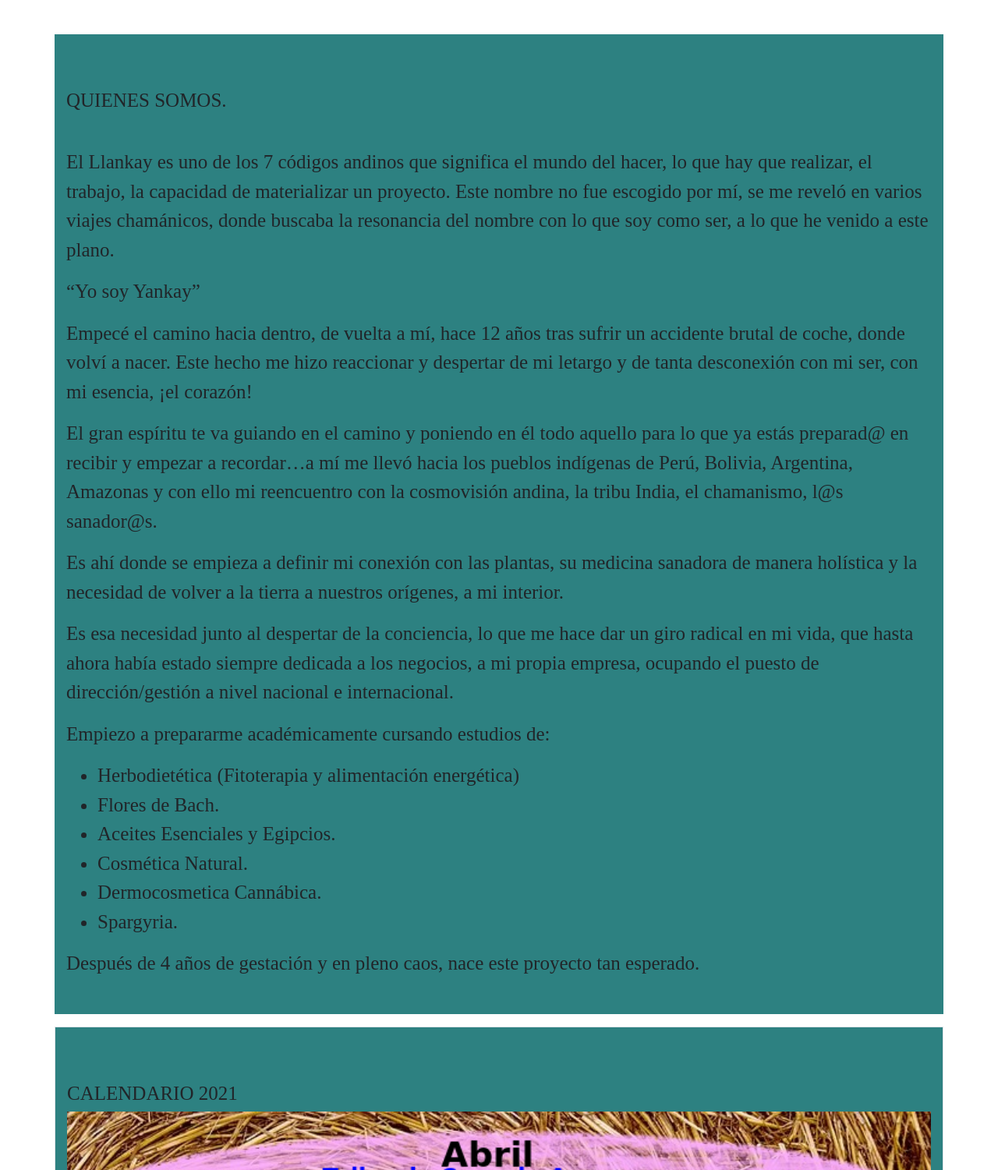
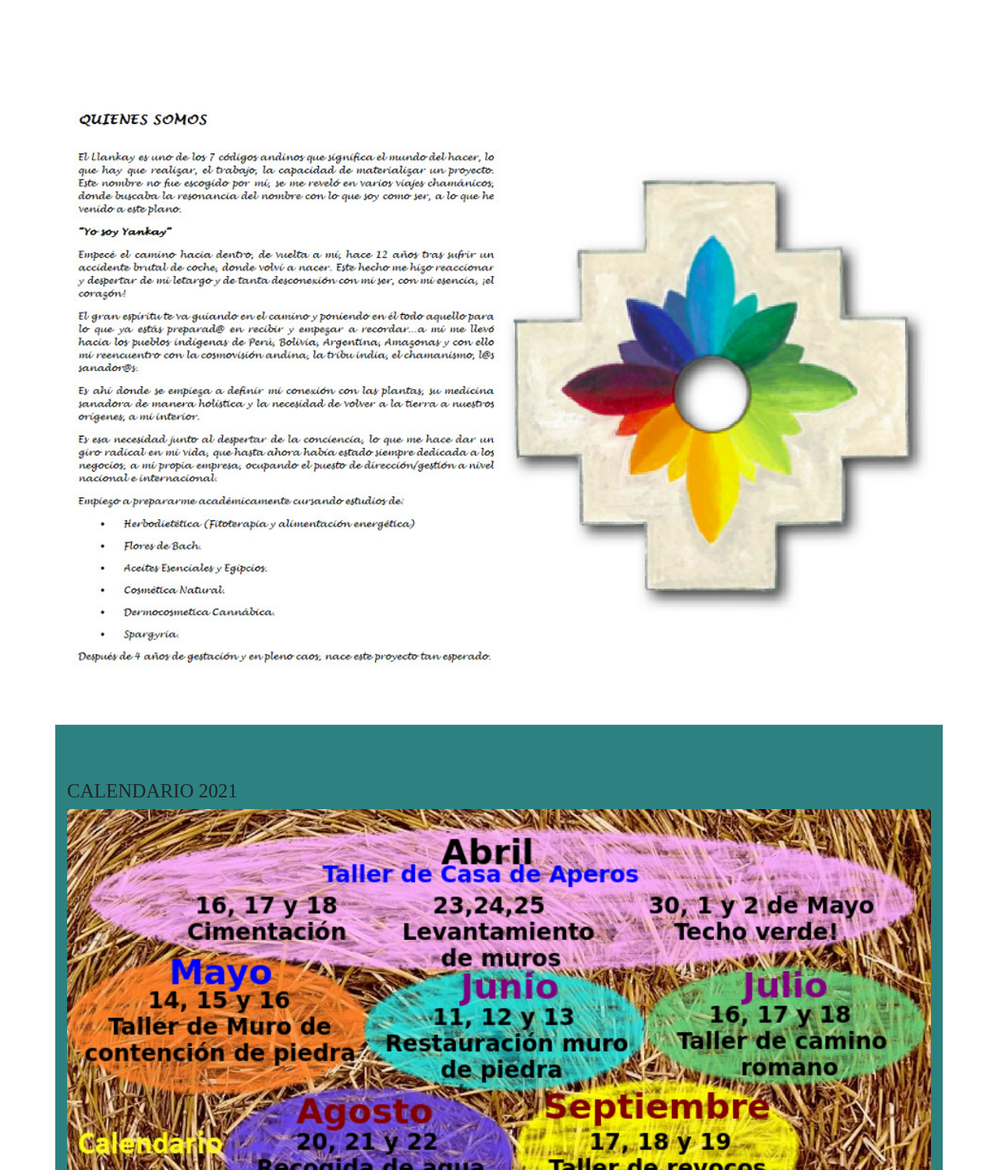
Before and after one commit to fincalapilongadeyankay/web, a plain HTML site: page index.html in a window 1280 px wide. Shown: the part 2070-3571 px from the top of the page at 78% size. Drawn offline with nearby package versions, Linux system fonts and the light colour scheme; a web font is replaced by a local one.

Commit message:
Update index.html

```diff
--- a/index.html
+++ b/index.html
@@ -83,28 +83,11 @@
 		<br><br>
 		<div id="accordion">
 			<div id="inicio" class="container prueba my-3">
-				<img src="img/inicio.jpg"  width="100%" height="100%" class="d-inline-block align-top" alt="">
+				<img src="img/inicio.jpg"  width="100%" height="100%" class="d-inline-block align-top" alt="Inicio">
 			</div>
 			<!-- Aqui empieza quienes somos-->
-			<div id="quienesomos" class="container-sm prueba my-3" style="background-color: #2d8181;">
-				<h1>QUIENES SOMOS.</h1>
-				<br>
-				<p>El Llankay es uno de los 7 códigos andinos que significa el mundo del hacer, lo que hay que realizar, el trabajo, la capacidad de materializar un proyecto. Este nombre no fue escogido por mí, se me reveló en varios viajes chamánicos, donde buscaba la resonancia del nombre con lo que soy como ser, a lo que he venido a este plano.</p>
-				<p>“Yo soy Yankay”</p>
-				<p>Empecé el camino hacia dentro, de vuelta a mí, hace 12 años tras sufrir un accidente brutal de coche, donde volví a nacer. Este hecho me hizo reaccionar y despertar de mi letargo y de tanta desconexión con mi ser, con mi esencia, ¡el corazón!</p>
-				<p>El gran espíritu te va guiando en el camino y poniendo en él todo aquello para lo que ya estás preparad@ en recibir y empezar a recordar…a mí me llevó hacia los pueblos indígenas de Perú, Bolivia, Argentina, Amazonas y con ello mi reencuentro con la cosmovisión andina, la tribu India, el chamanismo, l@s sanador@s.</p>
-				<p>Es ahí donde se empieza a definir mi conexión con las plantas, su medicina sanadora de manera holística y la necesidad de volver a la tierra a nuestros orígenes, a mi interior.</p>
-				<p>Es esa necesidad junto al despertar de la conciencia, lo que me hace dar un giro radical en mi vida, que hasta ahora había estado siempre dedicada a los negocios, a mi propia empresa, ocupando el puesto de dirección/gestión a nivel nacional e internacional.</p>
-				<p>Empiezo a prepararme académicamente cursando estudios de:</p>
-				<ul>
-					<li>Herbodietética (Fitoterapia y alimentación energética)</li>
-					<li>Flores de Bach.</li>
-					<li>Aceites Esenciales y Egipcios.</li>
-					<li>Cosmética Natural.</li>
-					<li>Dermocosmetica Cannábica.</li>
-					<li>Spargyria.</li>
-				</ul>
-				<p>Después de 4 años de gestación y en pleno caos, nace este proyecto tan esperado. </p>
+			<div id="quienesomos" class="container-sm prueba my-3">
+				<img src="img/quienesomos.jpg"  width="100%" height="100%" class="d-inline-block align-top" alt="Quienes somos">
 			</div>
 			<div id="calendario2021" class="container-sm prueba my-3 border" style="background-color: #2d8181;">
 				<h1>CALENDARIO 2021</h1>
@@ -122,7 +105,7 @@
 				<p>El precio del taller es de 80€ y un mínimo de 5 personas, pero si llegamos a las 10 personas lo bajamos a 60€.. con este gesto nos abrazamos aún más!</p>
 			</div>
 			<div id="voluntarios" class="container-sm prueba my-3">
-				<img src="img/voluntarios.jpg"  width="100%" height="100%" class="d-inline-block align-top" alt="">
+				<img src="img/voluntarios.jpg"  width="100%" height="100%" class="d-inline-block align-top" alt="Voluntarios">
 			</div>
 			<div id="galeria" class="container-sm prueba my-3 border" style="background-color: #2d8181;">
 				<h1>GALERIA DE IMAGENES</h1><br>
```
